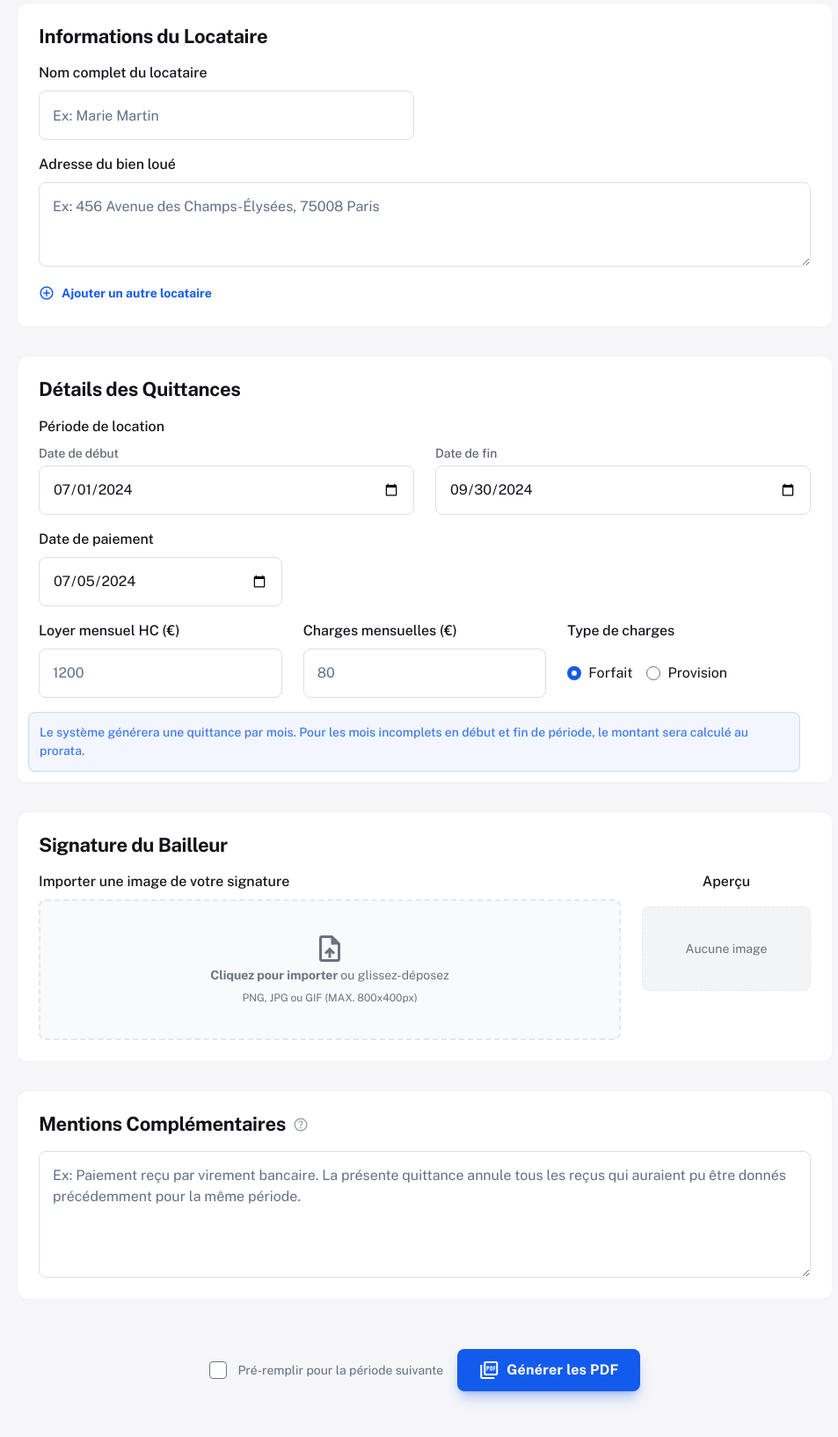
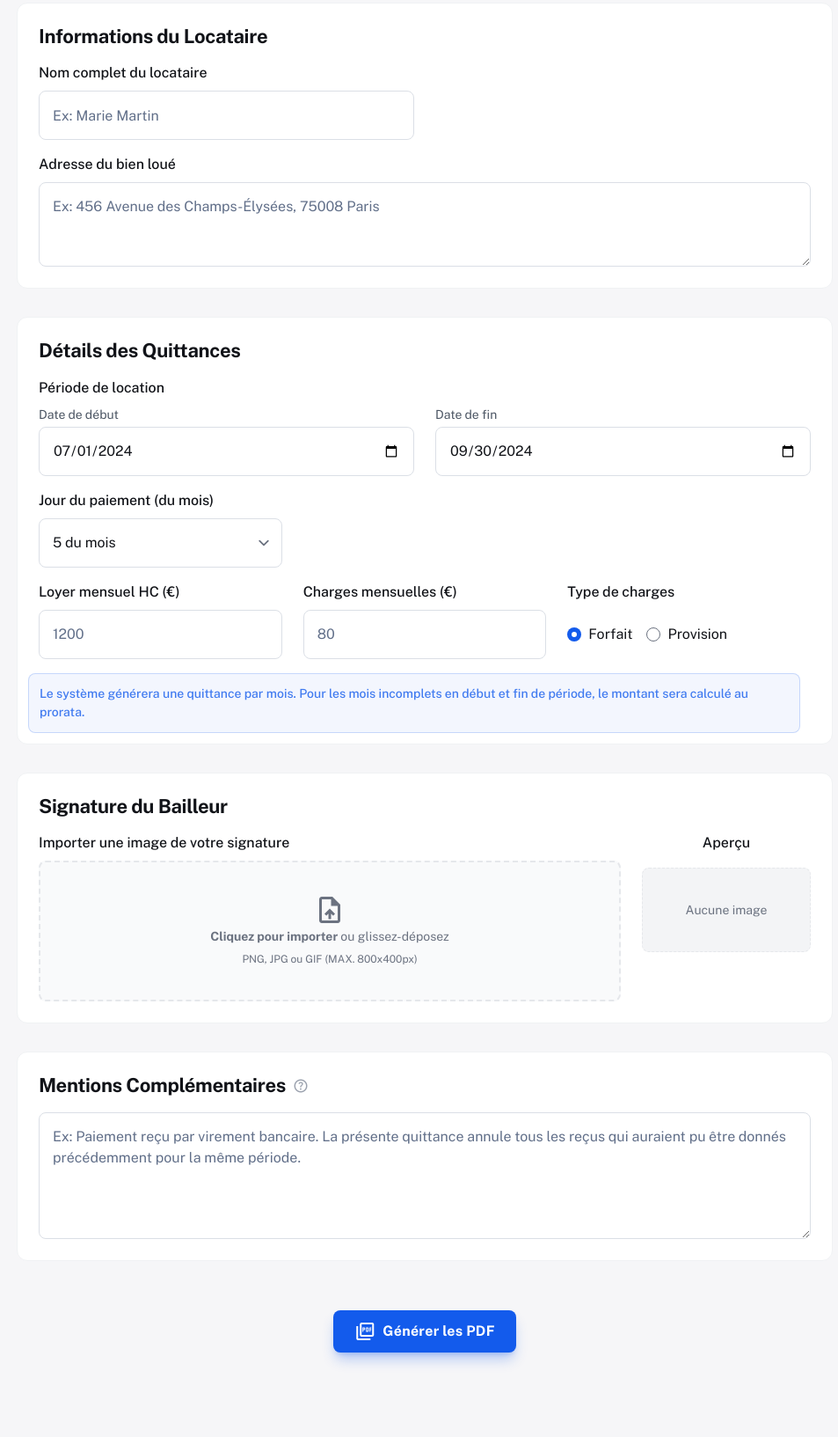
Before and after one commit to mt6fer/quittances, a plain HTML site: page index.html in a window 1280 px wide. Shown: the part 605-2238 px from the top of the page at 88% size, without its empty margins (157-1110 px from the left). After the commit the page ends 2206 px from the top, so only its background shows below. Drawn offline with nearby package versions, Linux system fonts and the light colour scheme.

Commit message:
Update index.html

```diff
--- a/index.html
+++ b/index.html
@@ -3,7 +3,7 @@
 <head>
   <meta charset="utf-8"/>
   <meta content="width=device-width, initial-scale=1.0" name="viewport"/>
-  <title>Générateur de Quittance de Loyer (version 0.2)</title>
+  <title>Générateur de Quittance de Loyer</title>
   <script src="https://cdn.tailwindcss.com?plugins=forms,container-queries"></script>
   <link href="https://fonts.googleapis.com" rel="preconnect"/>
   <link crossorigin="" href="https://fonts.gstatic.com" rel="preconnect"/>
@@ -51,7 +51,7 @@
           </div>
           <h1 class="text-[#111318] dark:text-white text-lg font-bold leading-tight tracking-[-0.015em]">Générateur de Quittance</h1>
         </div>
-        <button class="generate-pdf-btn flex min-w-[84px] max-w-[480px] cursor-pointer items-center justify-center overflow-hidden rounded-lg h-10 px-4 gap-2 bg-primary text-white text-sm font-bold leading-normal tracking-[0.015em] hover:bg-primary/90 transition-colors">
+        <button id="generate-header-btn" class="generate-pdf-btn flex min-w-[84px] max-w-[480px] cursor-pointer items-center justify-center overflow-hidden rounded-lg h-10 px-4 gap-2 bg-primary text-white text-sm font-bold leading-normal tracking-[0.015em] hover:bg-primary/90 transition-colors">
           <span class="material-symbols-outlined text-base">picture_as_pdf</span>
           <span class="truncate">Générer les PDF</span>
         </button>
@@ -63,7 +63,7 @@
           <div class="flex flex-wrap justify-between gap-3 p-4">
             <div class="flex min-w-72 flex-col gap-3">
               <h2 class="text-[#111318] dark:text-white text-4xl font-black leading-tight tracking-[-0.033em]">Créez vos quittances de loyer en quelques clics</h2>
-              <p class="text-[#616f89] dark:text-gray-400 text-base font-normal leading-normal">Remplissez les champs ci-dessous pour générer un ou plusieurs PDF prêts à l'emploi.</p>
+              <p class="text-[#616f89] dark:text-gray-400 text-base font-normal leading-normal">Remplissez les champs ci-dessous pour générer un PDF prêt à l'emploi.</p>
             </div>
           </div>
 
@@ -82,27 +82,19 @@
             </div>
           </section>
 
-          <!-- SECTION LOCATAIRE(S) -->
+          <!-- SECTION LOCATAIRE (Unique) -->
           <section class="flex flex-col gap-4 p-4 md:p-6 bg-white dark:bg-gray-800/50 rounded-xl border border-solid border-[#f0f2f4] dark:border-gray-700">
             <h3 class="text-[#111318] dark:text-white text-[22px] font-bold leading-tight tracking-[-0.015em]">Informations du Locataire</h3>
-            <div class="flex flex-col gap-4" id="tenants-container">
-              <div class="tenant-form-0 flex flex-col gap-4">
             <div class="grid grid-cols-1 md:grid-cols-2 gap-x-6 gap-y-4">
               <label class="flex flex-col w-full">
                 <p class="text-[#111318] dark:text-gray-200 text-base font-medium leading-normal pb-2">Nom complet du locataire</p>
-                    <input id="tenant-name-0" type="text" class="tenant-input form-input w-full min-w-0 resize-none overflow-hidden rounded-lg text-[#111318] dark:text-white focus:outline-0 focus:ring-2 focus:ring-primary/50 border border-[#dbdfe6] dark:border-gray-600 bg-white dark:bg-background-dark h-14 placeholder:text-[#616f89] dark:placeholder:text-gray-500 p-[15px] text-base font-normal leading-normal" placeholder="Ex: Marie Martin" value=""/>
+                <input id="tenant-name" type="text" class="form-input w-full min-w-0 resize-none overflow-hidden rounded-lg text-[#111318] dark:text-white focus:outline-0 focus:ring-2 focus:ring-primary/50 border border-[#dbdfe6] dark:border-gray-600 bg-white dark:bg-background-dark h-14 placeholder:text-[#616f89] dark:placeholder:text-gray-500 p-[15px] text-base font-normal leading-normal" placeholder="Ex: Marie Martin" value=""/>
               </label>
               <label class="flex flex-col w-full md:col-span-2">
                 <p class="text-[#111318] dark:text-gray-200 text-base font-medium leading-normal pb-2">Adresse du bien loué</p>
-                    <textarea id="tenant-address-0" class="tenant-input form-input w-full min-w-0 resize-y overflow-hidden rounded-lg text-[#111318] dark:text-white focus:outline-0 focus:ring-2 focus:ring-primary/50 border border-[#dbdfe6] dark:border-gray-600 bg-white dark:bg-background-dark min-h-24 placeholder:text-[#616f89] dark:placeholder:text-gray-500 p-[15px] text-base font-normal leading-normal" placeholder="Ex: 456 Avenue des Champs-Élysées, 75008 Paris"></textarea>
+                <textarea id="tenant-address" class="form-input w-full min-w-0 resize-y overflow-hidden rounded-lg text-[#111318] dark:text-white focus:outline-0 focus:ring-2 focus:ring-primary/50 border border-[#dbdfe6] dark:border-gray-600 bg-white dark:bg-background-dark min-h-24 placeholder:text-[#616f89] dark:placeholder:text-gray-500 p-[15px] text-base font-normal leading-normal" placeholder="Ex: 456 Avenue des Champs-Élysées, 75008 Paris"></textarea>
               </label>
             </div>
-              </div>
-            </div>
-            <button type="button" id="add-tenant-btn" class="flex items-center gap-2 self-start text-primary text-sm font-bold hover:underline">
-              <span class="material-symbols-outlined text-lg">add_circle</span>
-              <span>Ajouter un autre locataire</span>
-            </button>
           </section>
 
           <!-- SECTION DÉTAILS QUITTANCES -->
@@ -123,8 +115,15 @@
                 </div>
               </div>
               <label class="flex flex-col w-full lg:col-span-1 md:col-span-2">
-                <p class="text-[#111318] dark:text-gray-200 text-base font-medium leading-normal pb-2">Date de paiement</p>
-                <input id="date-payment" type="date" class="form-input w-full min-w-0 resize-none overflow-hidden rounded-lg text-[#111318] dark:text-white focus:outline-0 focus:ring-2 focus:ring-primary/50 border border-[#dbdfe6] dark:border-gray-600 bg-white dark:bg-background-dark h-14 placeholder:text-[#616f89] dark:placeholder:text-gray-500 p-[15px] text-base font-normal leading-normal" value="2024-07-05"/>
+                <p class="text-[#111318] dark:text-gray-200 text-base font-medium leading-normal pb-2">Jour du paiement (du mois)</p>
+                <select id="payment-day" class="form-select w-full min-w-0 overflow-hidden rounded-lg text-[#111318] dark:text-white focus:outline-0 focus:ring-2 focus:ring-primary/50 border border-[#dbdfe6] dark:border-gray-600 bg-white dark:bg-background-dark h-14 placeholder:text-[#616f89] dark:placeholder:text-gray-500 p-[15px] text-base font-normal leading-normal">
+                  <option value="1">1er du mois</option>
+                  <option value="5" selected>5 du mois</option>
+                  <option value="10">10 du mois</option>
+                  <option value="15">15 du mois</option>
+                  <option value="20">20 du mois</option>
+                  <option value="25">25 du mois</option>
+                </select>
               </label>
               <div class="lg:col-span-3 grid grid-cols-1 md:grid-cols-3 gap-x-6 gap-y-4">
                 <label class="flex flex-col w-full">
@@ -194,11 +193,7 @@
 
           <!-- SECTION BOUTONS -->
           <section class="flex flex-col sm:flex-row items-center justify-center gap-4 py-6">
-            <label class="flex items-center gap-3 cursor-pointer">
-              <input id="prefill-checkbox" type="checkbox" class="form-checkbox rounded text-primary focus:ring-primary/50 h-5 w-5"/>
-              <span class="text-[#616f89] dark:text-gray-400 text-sm">Pré-remplir pour la période suivante</span>
-            </label>
-            <button type="button" class="generate-pdf-btn flex w-full sm:w-auto min-w-[84px] max-w-[480px] cursor-pointer items-center justify-center overflow-hidden rounded-lg h-12 px-6 gap-2 bg-primary text-white text-base font-bold leading-normal tracking-[0.015em] hover:bg-primary/90 transition-colors shadow-lg shadow-primary/30">
+            <button type="button" id="generate-footer-btn" class="generate-pdf-btn flex w-full sm:w-auto min-w-[84px] max-w-[480px] cursor-pointer items-center justify-center overflow-hidden rounded-lg h-12 px-6 gap-2 bg-primary text-white text-base font-bold leading-normal tracking-[0.015em] hover:bg-primary/90 transition-colors shadow-lg shadow-primary/30">
               <span class="material-symbols-outlined">picture_as_pdf</span>
               <span class="truncate">Générer les PDF</span>
             </button>
```
Lines whose indentation alone changed are shown as unchanged.
